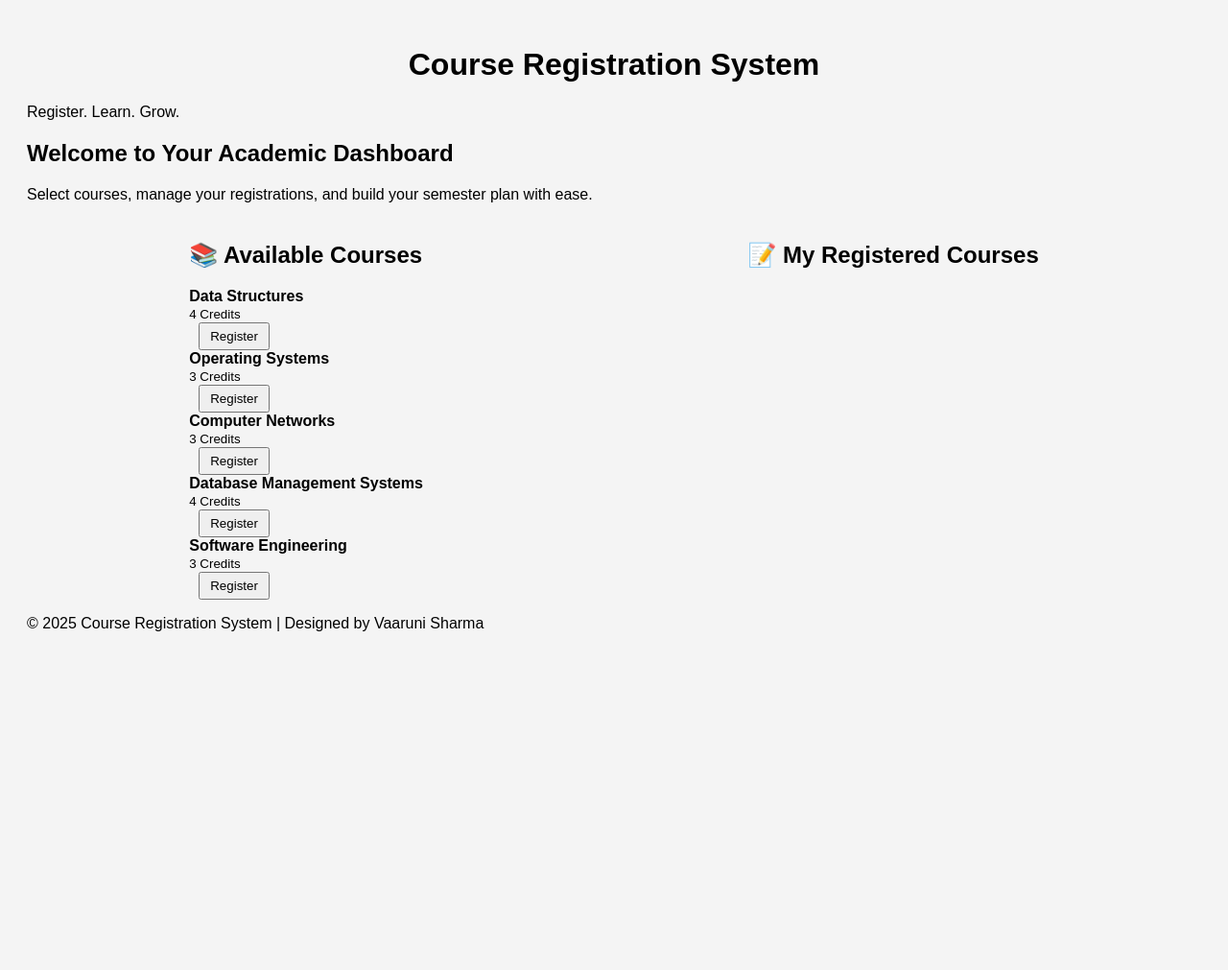
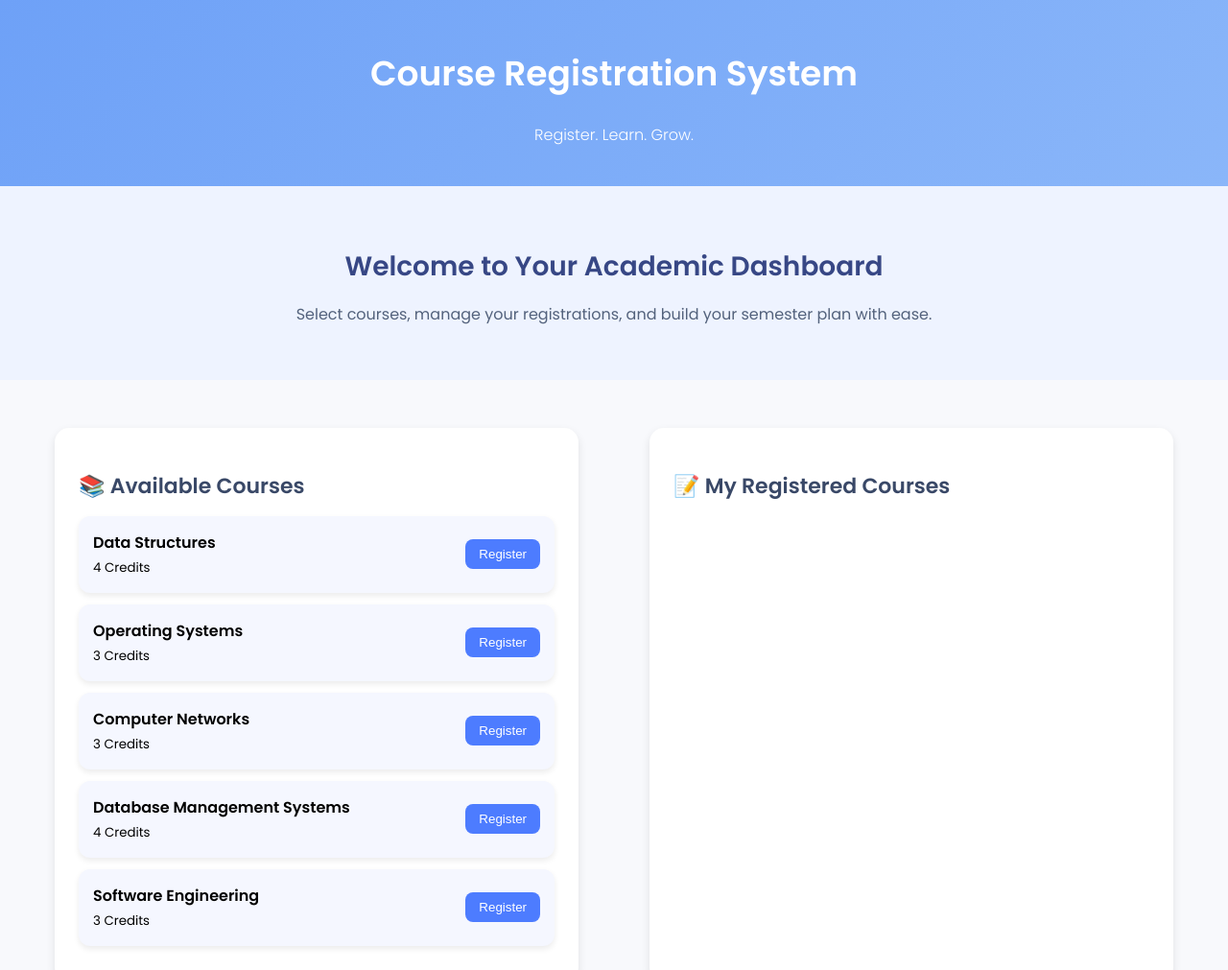
Before and after one commit to vaaruni-12/course-registration-system, a plain HTML site: page index.html in a window 1280 px wide. Shown: the top 1011 px of the page at 96% size. Before the commit the page ends 800 px from the top, so only its background shows below. Drawn offline with Linux system fonts and the light colour scheme.

Commit message:
Revamp styling for improved layout and design

```diff
--- a/style.css
+++ b/style.css
@@ -1,28 +1,126 @@
 body {
-    font-family: Arial, sans-serif;
-    background: #f4f4f4;
-    padding: 20px;
+    margin: 0;
+    font-family: 'Poppins', sans-serif;
+    background: #f8f9fc;
 }
 
-h1 {
+/* Header */
+header {
     text-align: center;
+    padding: 25px;
+    background: linear-gradient(135deg, #6ea1f7, #8ab6f9);
+    color: white;
 }
 
+header h1 {
+    font-size: 36px;
+    font-weight: 600;
+}
+
+.tagline {
+    font-size: 16px;
+    font-weight: 300;
+}
+
+/* Hero Section */
+.hero {
+    text-align: center;
+    padding: 40px 20px;
+    background: #eef3ff;
+    margin-bottom: 30px;
+}
+
+.hero h2 {
+    font-size: 28px;
+    margin-bottom: 10px;
+    color: #374785;
+}
+
+.hero p {
+    color: #53627c;
+    font-size: 16px;
+}
+
+/* Main Containers */
 .container {
     display: flex;
     justify-content: space-around;
-    margin-top: 20px;
+    padding: 20px;
+    flex-wrap: wrap;
 }
 
-.courses, .registered {
+.box {
     width: 40%;
     background: white;
-    padding: 20px;
-    border-radius: 10px;
+    padding: 25px;
+    border-radius: 15px;
+    box-shadow: 0px 4px 10px rgba(0,0,0,0.1);
+    margin-bottom: 30px;
 }
 
+.box h2 {
+    color: #394867;
+    font-size: 22px;
+    margin-bottom: 15px;
+}
+
+/* Course Card Layout */
+.list .card {
+    padding: 15px;
+    margin: 12px 0;
+    background: #f5f7ff;
+    border-radius: 12px;
+    box-shadow: 0px 3px 6px rgba(0,0,0,0.08);
+    display: flex;
+    justify-content: space-between;
+    align-items: center;
+}
+
+.card:hover {
+    transform: translateY(-3px);
+    transition: 0.2s;
+}
+
+/* Buttons */
 button {
-    margin-left: 10px;
-    padding: 5px 10px;
+    padding: 8px 14px;
+    border: none;
+    border-radius: 8px;
     cursor: pointer;
+    font-weight: 500;
 }
+
+.register-btn {
+    background: #4d7cff;
+    color: white;
+}
+
+.register-btn:hover {
+    background: #2c5eff;
+}
+
+.remove-btn {
+    background: #ff6b6b;
+    color: white;
+}
+
+.remove-btn:hover {
+    background: #e45757;
+}
+
+/* Footer */
+footer {
+    text-align: center;
+    padding: 15px;
+    background: #dce5ff;
+    margin-top: 30px;
+    font-size: 14px;
+    color: #45526c;
+}
+
+/* Responsive */
+@media (max-width: 900px) {
+    .box {
+        width: 85%;
+    }
+}
```
